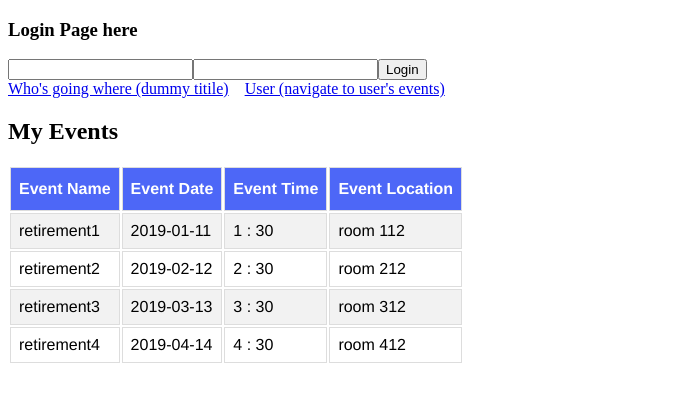
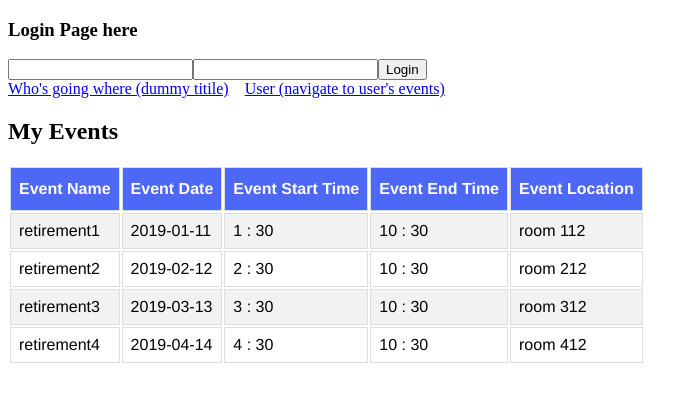
Before and after one commit to karimshakir/potluck_angular, an Angular app: page /events in a window 1280 px wide. Shown: the top 402 px of the page, without its empty margins (0-698 px from the left). Built offline with nearby package versions, Linux system fonts and the light colour scheme.

Commit message:
change event time to event start time and added event end time

```diff
--- a/src/app/event/event.component.html
+++ b/src/app/event/event.component.html
@@ -5,13 +5,15 @@
         <!-- all this fields may need to be required -->
         <th>Event Name</th>
         <th>Event Date </th>
-        <th>Event Time</th>
+        <th>Event Start Time</th>
+        <th>Event End Time</th>
         <th>Event Location</th>
       </tr>
       <tr *ngFor="let event of events">
         <td>{{event.eventName}}</td>
         <td>{{event.eventDate}}</td>
-        <td>{{event.eventTime.hours }} : {{event.eventTime.minutes}}</td>
+        <td>{{event.startTime.hours }} : {{event.startTime.minutes}}</td>
+        <td>{{event.endTime.hours }} : {{event.endTime.minutes}}</td>
         <td>{{event.eventLocation}}</td>
       </tr>
   </table>
--- a/src/app/mock-events.ts
+++ b/src/app/mock-events.ts
@@ -5,8 +5,12 @@ export const EVENTS: Event[] = [
     eventId: 1,
     eventName: "retirement1",
     eventDate: "2019-01-11",
-    eventTime: {
+    startTime: {
       hours: 1,
+      minutes: 30
+    },
+    endTime: {
+      hours: 10,
       minutes: 30
     },
     eventLocation: "room 112"
@@ -15,8 +19,12 @@ export const EVENTS: Event[] = [
     eventId: 2,
     eventName: "retirement2",
     eventDate: "2019-02-12",
-    eventTime: {
+    startTime: {
       hours: 2,
+      minutes: 30
+    },
+    endTime: {
+      hours: 10,
       minutes: 30
     },
     eventLocation: "room 212"
@@ -25,8 +33,12 @@ export const EVENTS: Event[] = [
     eventId: 3,
     eventName: "retirement3",
     eventDate: "2019-03-13",
-    eventTime: {
+    startTime: {
       hours: 3,
+      minutes: 30
+    },
+    endTime: {
+      hours: 10,
       minutes: 30
     },
     eventLocation: "room 312"
@@ -35,8 +47,12 @@ export const EVENTS: Event[] = [
     eventId: 4,
     eventName: "retirement4",
     eventDate: "2019-04-14",
-    eventTime: {
+    startTime: {
       hours: 4,
+      minutes: 30
+    },
+    endTime: {
+      hours: 10,
       minutes: 30
     },
     eventLocation: "room 412"
--- a/src/app/models/event.ts
+++ b/src/app/models/event.ts
@@ -4,7 +4,8 @@ export class Event {
   eventId: number;
   eventName: string;
   eventDate: string;
-  eventTime: Time;
+  startTime: Time;
+  endTime: Time;
   eventLocation: string;
   constructor() {}
 }
```
